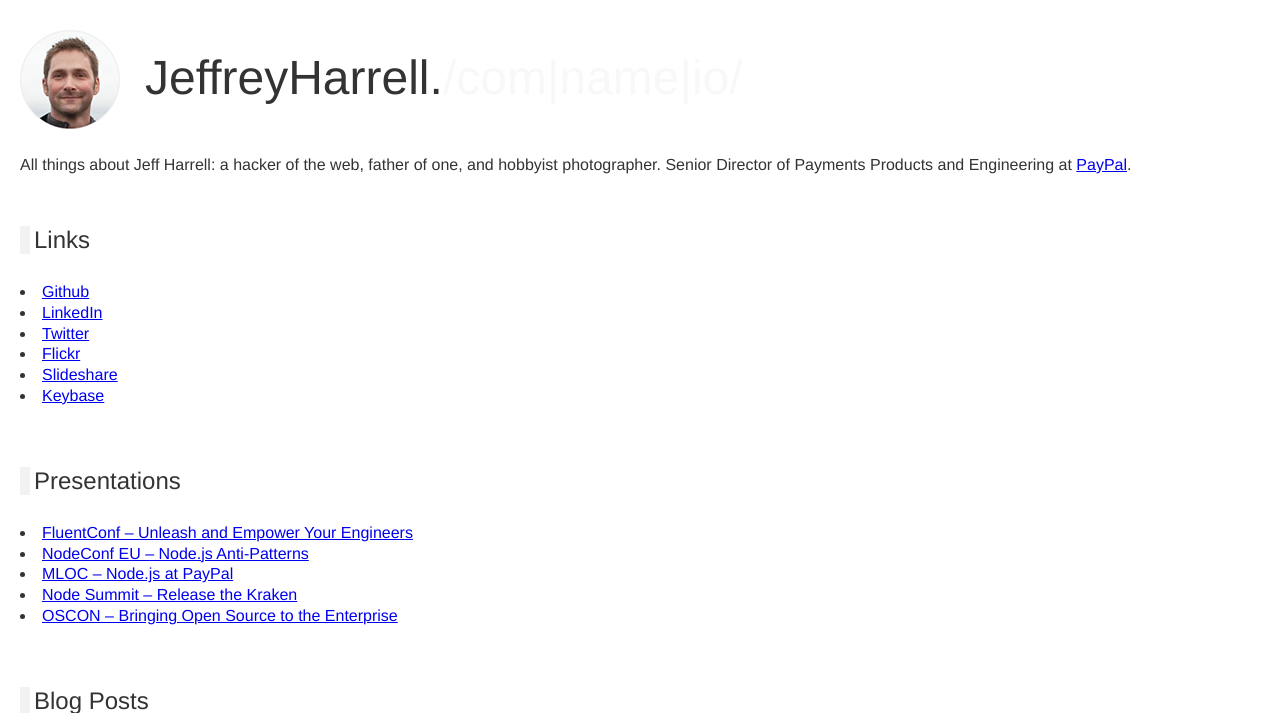
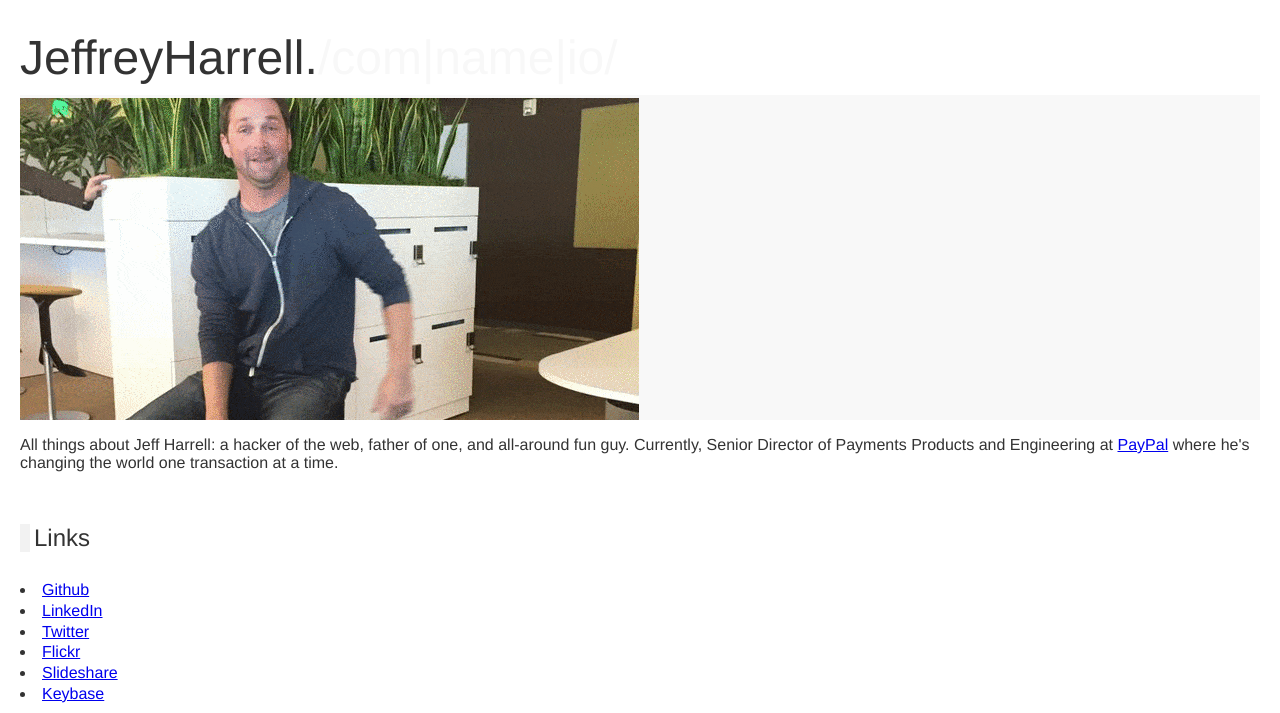
Before and after one commit to jeffharrell/jeffreyharrell.com, a PHP site: page / in a window 1280 px wide. Shown: the top 713 px of the page. Run offline with PHP 8.4, Linux system fonts and the light colour scheme.

Commit message:
Animated fun

```diff
--- a/css/jeffreyharrell.css
+++ b/css/jeffreyharrell.css
@@ -36,10 +36,14 @@ li {
 }
 
 #banner {
-	background: transparent url(../images/headshot.png) no-repeat;
-	height: 90px;
-	padding: 20px 0 0 125px;
-	margin: 10px 0 0;
+	background: #f8f8f8 url(../images/falling.gif) 0 78px no-repeat;
+	height: 400px;
+}
+
+#banner h1 {
+	margin: 0;
+	padding: 10px 0;
+	background: #fff;
 }
 
 #banner h1 em {
@@ -54,7 +58,6 @@ li {
 
 	#banner {
 		height: auto;
-		padding-left: 0;
 		background: none;
 	}
 
--- a/index.html
+++ b/index.html
@@ -14,7 +14,7 @@
 		<h1>JeffreyHarrell.<em>/com|name|io/</em></h1>
 	</header>
 
-	<p>All things about Jeff Harrell: a hacker of the web, father of one, and hobbyist photographer. Senior Director of Payments Products and Engineering at <a href="https://www.paypal.com/" title="PayPal">PayPal</a>.</p>
+	<p>All things about Jeff Harrell: a hacker of the web, father of one, and all-around fun guy. Currently, Senior Director of Payments Products and Engineering at <a href="https://www.paypal.com/" title="PayPal">PayPal</a> where he's changing the world one transaction at a time.</p>
 
 	<section id="links">
 		<header>
```
Also changed, not shown: images/falling.gif (added).
